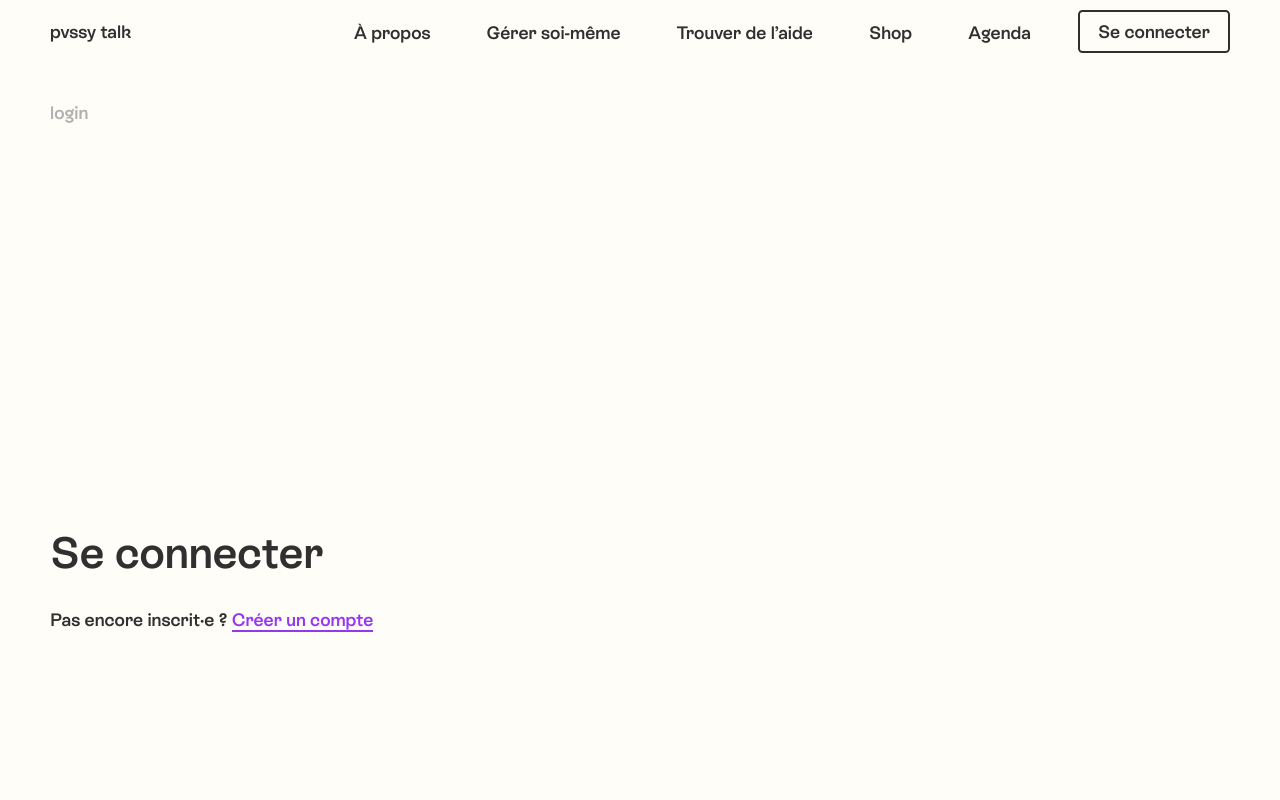
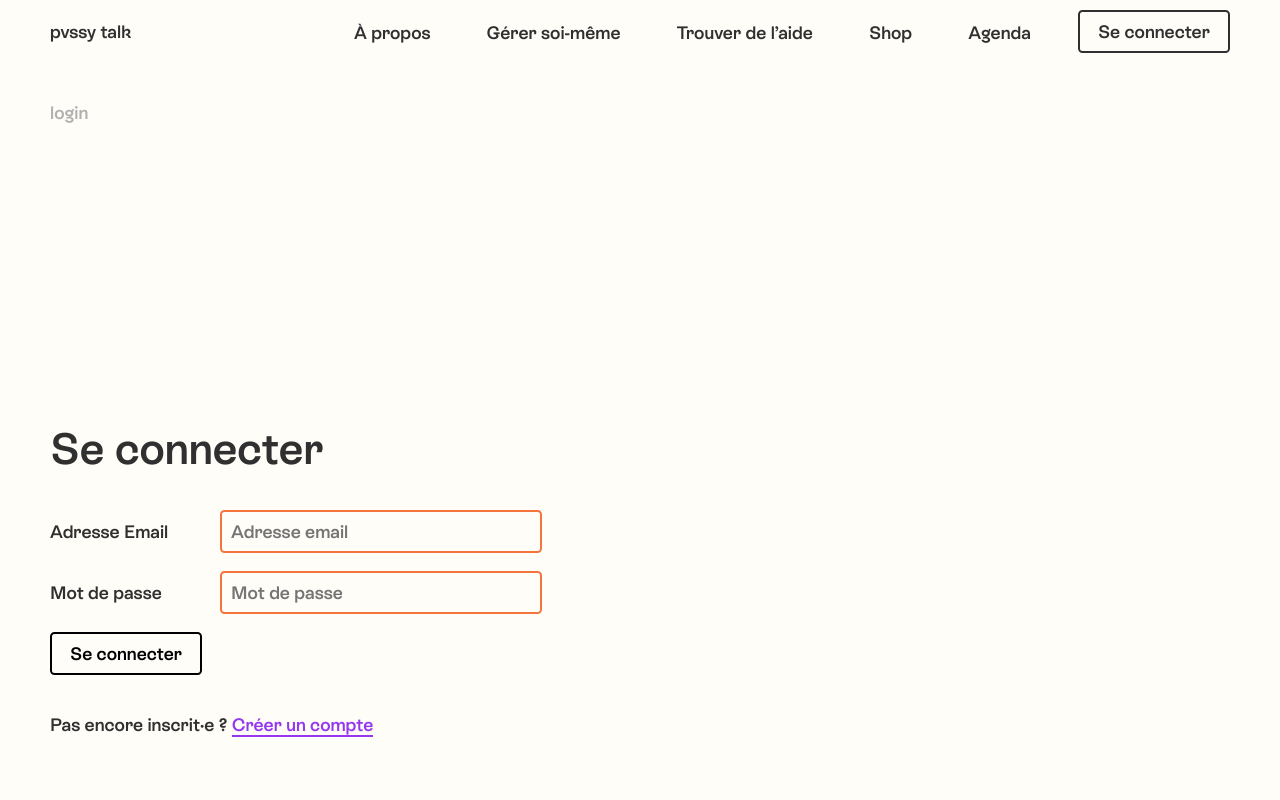
Before and after one commit to ROXBOZ/pvssy, a React (Create React App) app in the folder client/: page /login in a window 1280 px wide. Shown: the top 800 px of the page. Built offline with nearby package versions, Linux system fonts and the light colour scheme.

Commit message:
created login form

```diff
--- a/client/src/components/Login.js
+++ b/client/src/components/Login.js
@@ -5,6 +5,37 @@ const Login = () => {
   return (
     <div>
       <h1>Se connecter</h1>
+
+      <form className="grid-form">
+        <div className="user-email-label">
+          <label htmlFor="userEmail">Adresse Email</label>
+        </div>
+        <div className="user-email-input">
+          <input
+            placeholder="Adresse email"
+            id="userEmail"
+            type="text"
+            name="userEmail"
+            // onChange={handleInputChange}
+          />
+        </div>
+        <div className="user-password-label">
+          <label htmlFor="userPassword">Mot de passe</label>
+        </div>
+        <div className="user-password-input">
+          <input
+            placeholder="Mot de passe"
+            type="text"
+            id="userPassword"
+            name="userPassword"
+            // onChange={handleInputChange}
+          />
+        </div>
+        <div className="submit-button">
+          <button>Se connecter</button>
+        </div>
+      </form>
+
       <p>
         Pas encore inscrit·e ?{" "}
         <Link to="/creer-un-compte">Créer un compte</Link>
--- a/client/src/components/Pains/Pain.js
+++ b/client/src/components/Pains/Pain.js
@@ -1,7 +1,7 @@
 import React, { useContext, useEffect, useState } from "react";
 import { useLocation } from "react-router-dom";
 import { Link } from "react-router-dom";
-import { TermsContext } from "../../contexts/termsContext";
+// import { TermsContext } from "../../contexts/termsContext";
 
 const Pain = () => {
   let location = useLocation();
--- a/client/src/components/Signup.js
+++ b/client/src/components/Signup.js
@@ -195,7 +195,7 @@ const SignupForm = () => {
         </div>
         <div className="user-password-input">
           <input
-            placeholder="mot de passe"
+            placeholder="Mot de passe"
             type="text"
             id="userPassword"
             name="userPassword"
```
